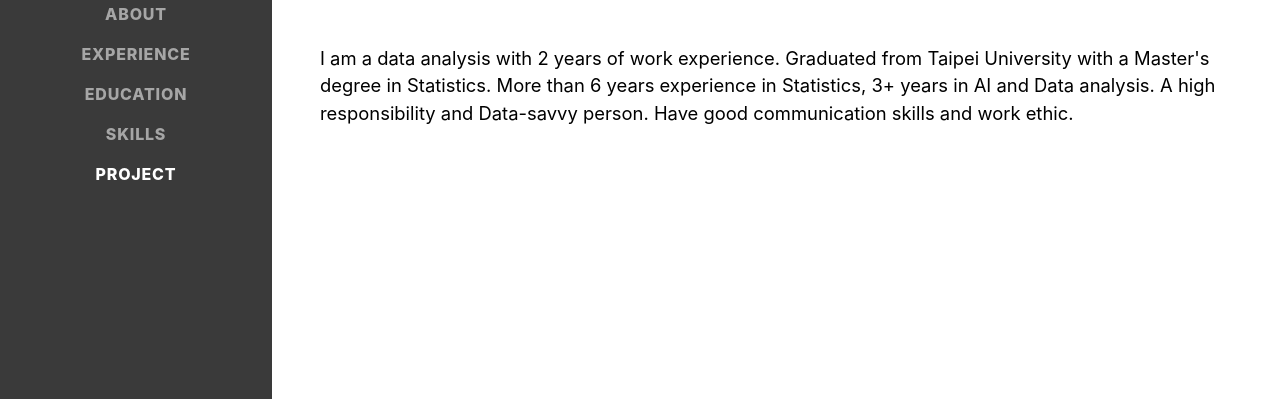
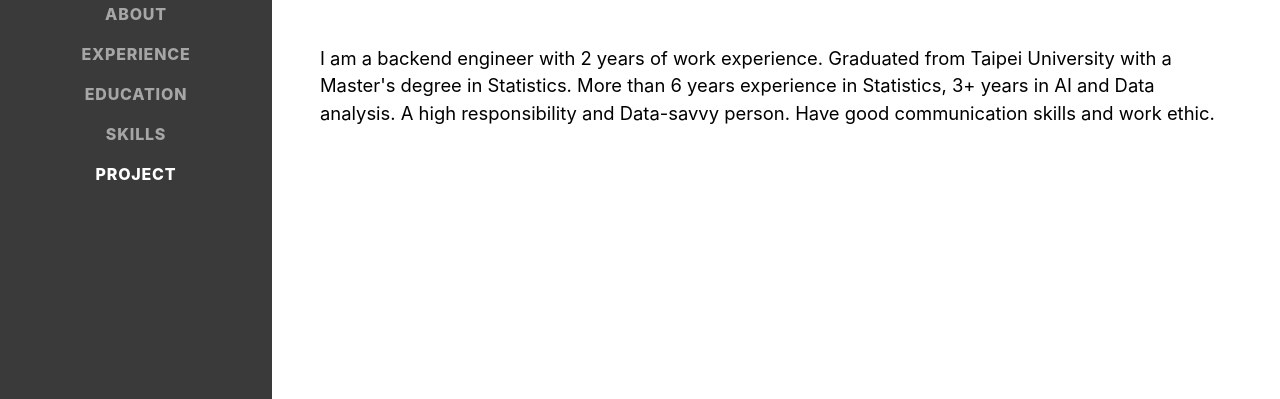
Before and after one commit to PLH0319/PLH0319.github.io, a plain HTML site: page index.html in a window 1280 px wide. Shown: the part 398-797 px from the top of the page. Drawn offline with nearby package versions, Linux system fonts and the light colour scheme; a web font is replaced by a local one.

Commit message:
Update index.html

```diff
--- a/index.html
+++ b/index.html
@@ -47,7 +47,7 @@
                         Tucheng, New Taipei City · +886-926-358-139 ·
                         <a href="mailto:zawqsx0319@email.com">zawqsx0319@email.com</a>
                     </div>
-                    <p class="lead mb-5">I am a data analysis with 2 years of work experience.
+                    <p class="lead mb-5">I am a backend engineer with 2 years of work experience.
                         Graduated from Taipei University with a Master's degree in Statistics.
                         More than 6 years experience in Statistics, 3+ years in AI and Data analysis.
                         A high responsibility and Data-savvy person. Have good communication
```
